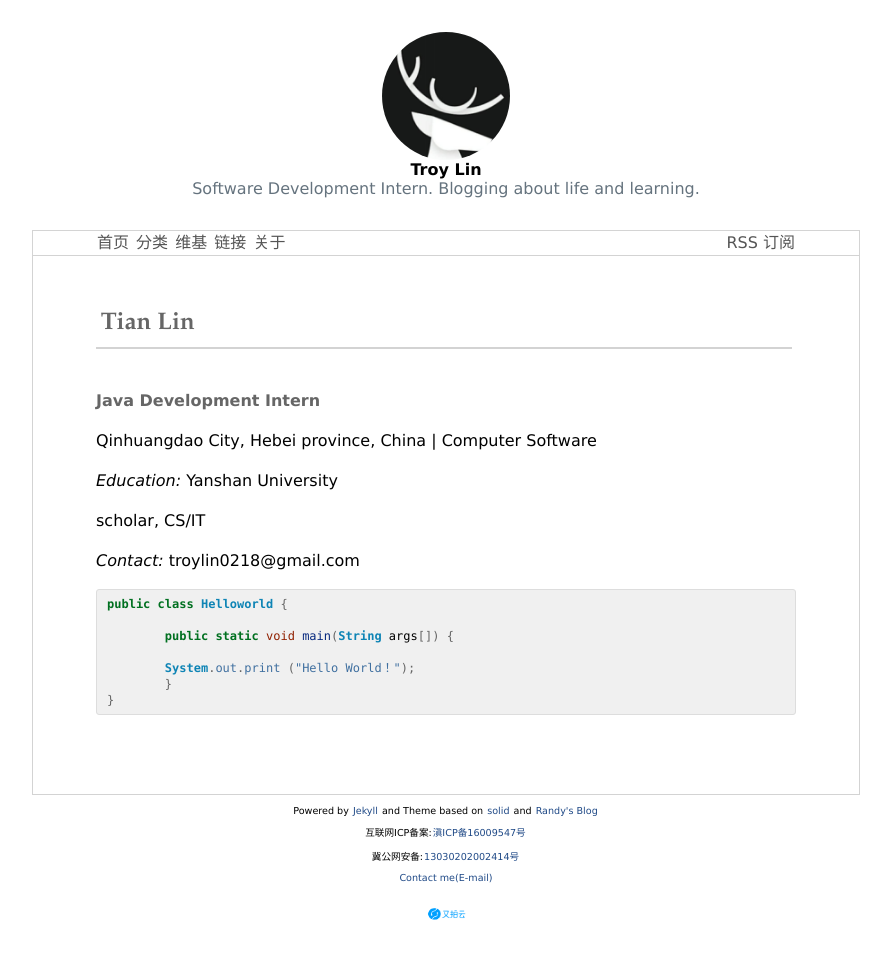
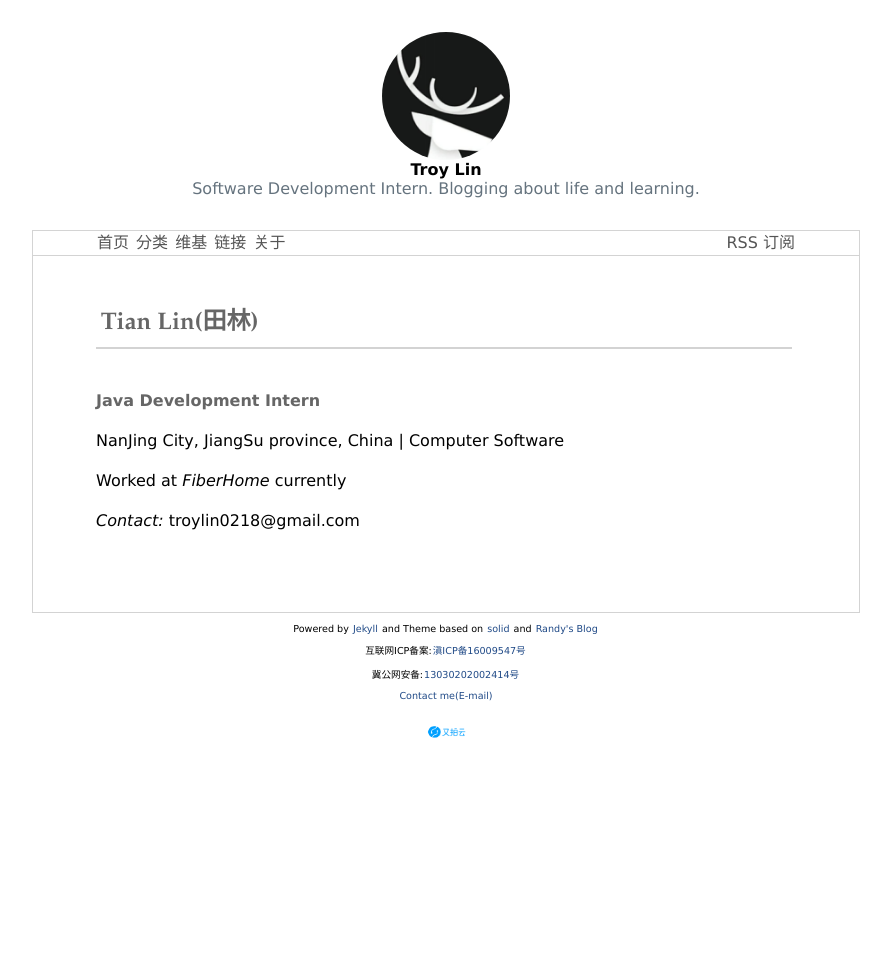
Before and after one commit to TroyLin0218/TroyLin0218.github.io, a Jekyll site: the page built from pages/about.md, in a window 1280 px wide. Shown: the whole page, without its empty margins (194-1085 px from the left). Built offline with Jekyll 4.4.1, drawn with Linux system fonts in a browser that asks for light colours; after the commit the page ends 900 px from its top, so only the background shows below that.

Commit message:
修改个人简介

````diff
--- a/pages/about.md
+++ b/pages/about.md
@@ -1,6 +1,6 @@
 ---
 layout: page
-title: Tian Lin
+title: Tian Lin(田林)
 description: Tian Lin的个人简介。
 keywords: 个人简介
 permalink: /about/
@@ -8,22 +8,8 @@ permalink: /about/
 
 **Java Development Intern**
 
-Qinhuangdao City, Hebei province, China \| Computer Software
+NanJing City, JiangSu province, China \| Computer Software
 
-*Education:* Yanshan University
-
-
-scholar, CS/IT
+Worked at *FiberHome* currently
 
 *Contact:* troylin0218@gmail.com
-
-
-```java
-public class Helloworld {
-
-	public static void main(String args[]) {
-
-	System.out.print ("Hello World！");
-	}
-}
-```
````
